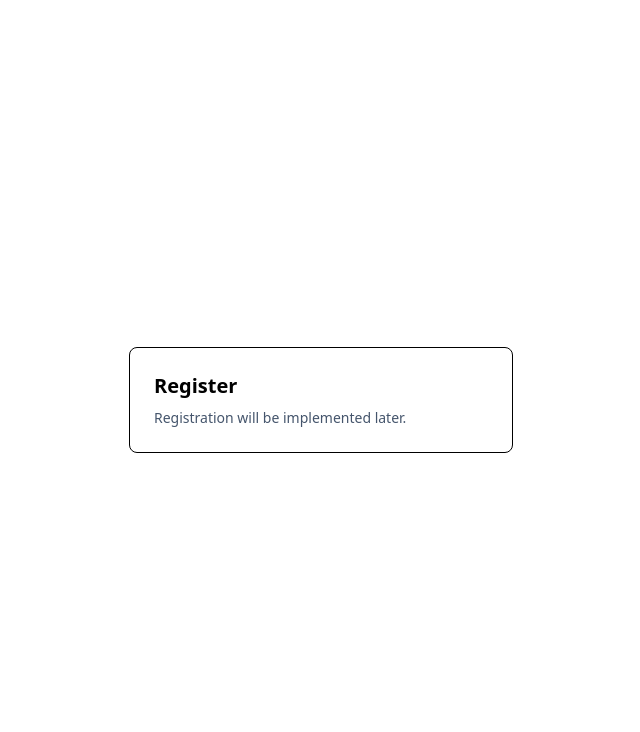
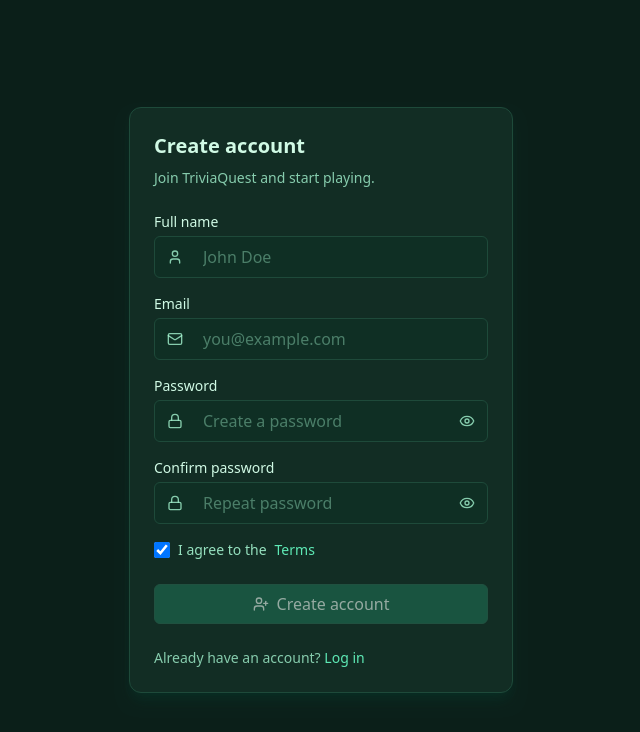
Before and after one commit to elab-development/klijentske-veb-tehnologije-2024-2022-0427-veb-aplikacija-za-online-kviz, a React (Vite) app in the folder trivia/: page /register in a window 1280 px wide. Shown: the top 732 px of the page, without its empty margins (319-959 px from the left). Built offline with nearby package versions, Linux system fonts and the light colour scheme.

Commit message:
Update Register.tsx

```diff
--- a/trivia/src/pages/Register.tsx
+++ b/trivia/src/pages/Register.tsx
@@ -1,12 +1,170 @@
+import { useMemo, useState } from 'react';
+import { Link, useNavigate } from 'react-router-dom';
+import { Mail, Lock, Eye, EyeOff, User, UserPlus } from 'lucide-react';
+import AuthCard from '../components/auth/AuthCard';
+import FormInput from '../components/auth/FormInput';
+
+function isValidEmail(v: string) {
+  return /^[^\s@]+@[^\s@]+\.[^\s@]+$/.test(v);
+}
+
 export default function Register() {
+  const navigate = useNavigate();
+  const [name, setName] = useState('');
+  const [email, setEmail] = useState('');
+  const [pwd, setPwd] = useState('');
+  const [confirm, setConfirm] = useState('');
+  const [showPwd, setShowPwd] = useState(false);
+  const [showConfirm, setShowConfirm] = useState(false);
+  const [terms, setTerms] = useState(true);
+  const [touched, setTouched] = useState(false);
+
+  const errors = useMemo(() => {
+    if (!touched) return {};
+    const e: Record<string, string> = {};
+    if (!name) e.name = 'Full name is required.';
+    if (!email) e.email = 'Email is required.';
+    else if (!isValidEmail(email)) e.email = 'Please enter a valid email.';
+    if (!pwd) e.pwd = 'Password is required.';
+    else if (pwd.length < 6) e.pwd = 'Password must be at least 6 characters.';
+    if (!confirm) e.confirm = 'Please confirm your password.';
+    else if (pwd !== confirm) e.confirm = 'Passwords do not match.';
+    if (!terms) e.terms = 'You must accept the Terms.';
+    return e;
+  }, [name, email, pwd, confirm, terms, touched]);
+
+  const canSubmit = useMemo(
+    () =>
+      name &&
+      email &&
+      pwd &&
+      confirm &&
+      isValidEmail(email) &&
+      pwd.length >= 6 &&
+      pwd === confirm &&
+      terms &&
+      Object.keys(errors).length === 0,
+    [name, email, pwd, confirm, terms, errors]
+  );
+
+  function onSubmit(e: React.FormEvent) {
+    e.preventDefault();
+    setTouched(true);
+    if (!canSubmit) return;
+    // TODO: integrate real registration
+    console.log('Register submit', { name, email });
+    navigate('/');
+  }
+
   return (
-    <div className='min-h-screen grid place-items-center px-4'>
-      <div className='w-full max-w-sm border rounded-lg p-6'>
-        <h1 className='text-xl font-semibold'>Register</h1>
-        <p className='mt-2 text-sm text-slate-600'>
-          Registration will be implemented later.
+    <AuthCard
+      title='Create account'
+      subtitle='Join TriviaQuest and start playing.'
+      footer={
+        <p className='text-sm text-emerald-200/80'>
+          Already have an account?{' '}
+          <Link to='/login' className='text-emerald-300 hover:underline'>
+            Log in
+          </Link>
         </p>
-      </div>
-    </div>
+      }
+    >
+      <form onSubmit={onSubmit} className='grid gap-4'>
+        <FormInput
+          label='Full name'
+          value={name}
+          onChange={setName}
+          placeholder='John Doe'
+          autoComplete='name'
+          error={errors.name}
+          leftIcon={<User className='h-4 w-4' />}
+          name='name'
+        />
+
+        <FormInput
+          label='Email'
+          value={email}
+          onChange={setEmail}
+          placeholder='you@example.com'
+          autoComplete='email'
+          error={errors.email}
+          leftIcon={<Mail className='h-4 w-4' />}
+          name='email'
+        />
+
+        <FormInput
+          label='Password'
+          type={showPwd ? 'text' : 'password'}
+          value={pwd}
+          onChange={setPwd}
+          placeholder='Create a password'
+          autoComplete='new-password'
+          error={errors.pwd}
+          leftIcon={<Lock className='h-4 w-4' />}
+          rightIcon={
+            showPwd ? (
+              <EyeOff className='h-4 w-4' />
+            ) : (
+              <Eye className='h-4 w-4' />
+            )
+          }
+          onRightIconClick={() => setShowPwd((v) => !v)}
+          name='password'
+        />
+
+        <FormInput
+          label='Confirm password'
+          type={showConfirm ? 'text' : 'password'}
+          value={confirm}
+          onChange={setConfirm}
+          placeholder='Repeat password'
+          autoComplete='new-password'
+          error={errors.confirm}
+          leftIcon={<Lock className='h-4 w-4' />}
+          rightIcon={
+            showConfirm ? (
+              <EyeOff className='h-4 w-4' />
+            ) : (
+              <Eye className='h-4 w-4' />
+            )
+          }
+          onRightIconClick={() => setShowConfirm((v) => !v)}
+          name='confirmPassword'
+        />
+
+        <div className='flex items-start justify-between gap-3'>
+          <label className='inline-flex items-center gap-2 text-sm text-emerald-200/90 select-none'>
+            <input
+              type='checkbox'
+              className='h-4 w-4 rounded border-[#1e4a3a] bg-[#0f2f24]'
+              checked={terms}
+              onChange={(e) => setTerms(e.target.checked)}
+            />
+            I agree to the{' '}
+            <button type='button' className='text-emerald-300 hover:underline'>
+              Terms
+            </button>
+          </label>
+          {errors.terms && (
+            <p className='text-xs text-red-400 mt-1'>{errors.terms}</p>
+          )}
+        </div>
+
+        <button
+          type='submit'
+          disabled={!canSubmit}
+          className={[
+            'mt-2 inline-flex justify-center items-center h-10 rounded-md px-4',
+            'bg-[#1f6f54] hover:bg-[#1a5a45] text-emerald-50 border border-[#2a6a54]',
+            'transition focus:outline-none focus:ring-2 focus:ring-emerald-400/40',
+            !canSubmit ? 'opacity-60 cursor-not-allowed' : '',
+          ].join(' ')}
+          onClick={() => setTouched(true)}
+        >
+          <UserPlus className='h-4 w-4 mr-2' />
+          Create account
+        </button>
+      </form>
+    </AuthCard>
   );
 }
```
